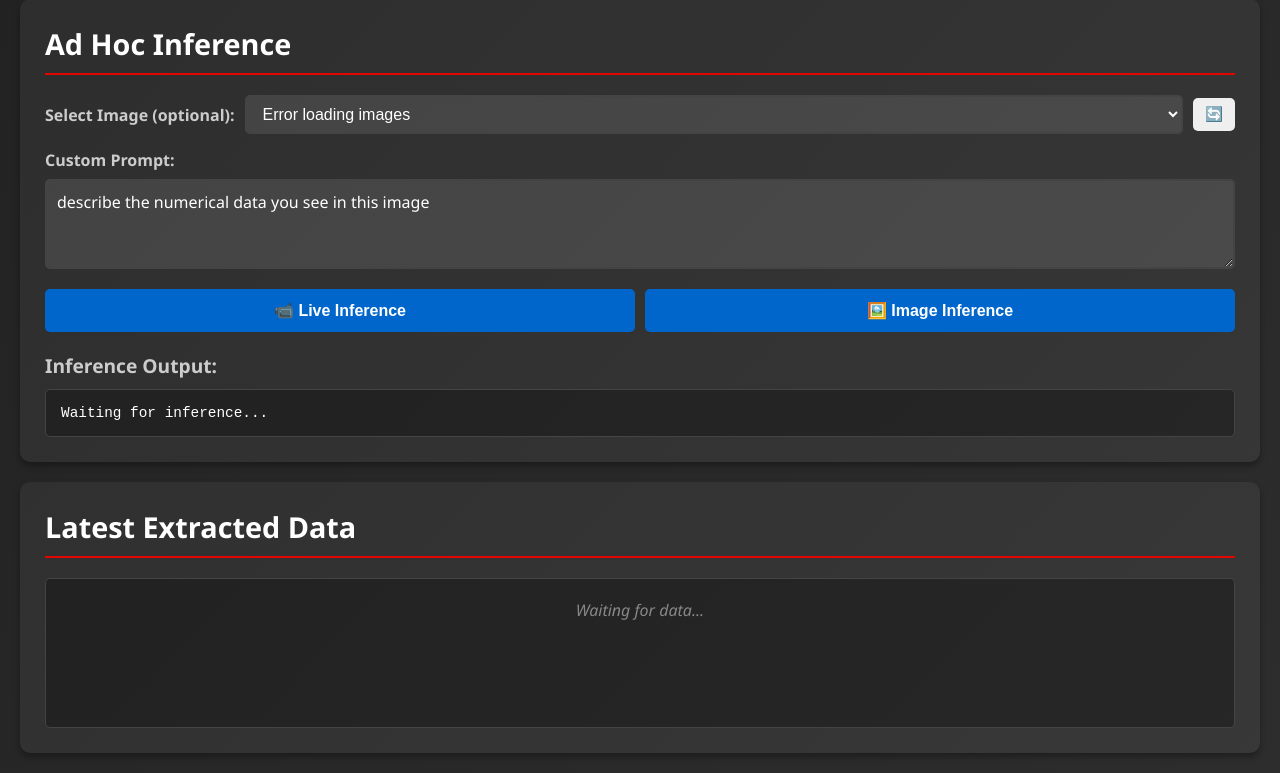
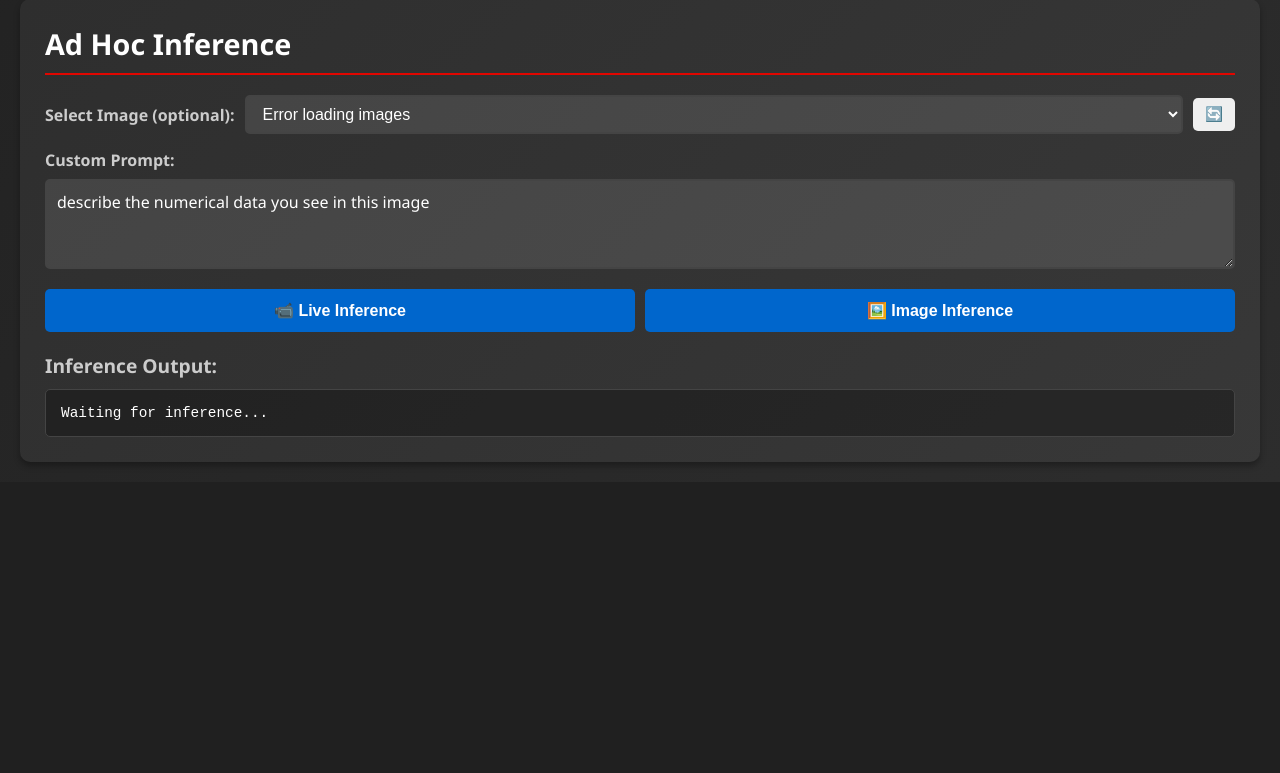
Before and after one commit to modestprophet/f1-superfan, a Flask app: page / in a window 1280 px wide. Shown: the part 842-1615 px from the top of the page. After the commit the page ends 1324 px from the top, so only its background shows below. Run offline with Flask 3, Linux system fonts and the light colour scheme.

Commit message:
cleaned up web ui

```diff
--- a/static/css/style.css
+++ b/static/css/style.css
@@ -272,14 +272,6 @@ section h2 {
     grid-column: 1 / -1;
 }
 
-#latest-data {
-    background: rgba(0, 0, 0, 0.3);
-    padding: 20px;
-    border-radius: 5px;
-    border: 1px solid #444;
-    min-height: 150px;
-}
-
 .placeholder {
     color: #888;
     font-style: italic;
--- a/templates/index.html
+++ b/templates/index.html
@@ -53,13 +53,6 @@
                     <pre id="inference-result">Waiting for inference...</pre>
                 </div>
             </section>
-
-            <section class="data-section">
-                <h2>Latest Extracted Data</h2>
-                <div id="latest-data">
-                    <p class="placeholder">Waiting for data...</p>
-                </div>
-            </section>
         </main>
     </div>
 
```
